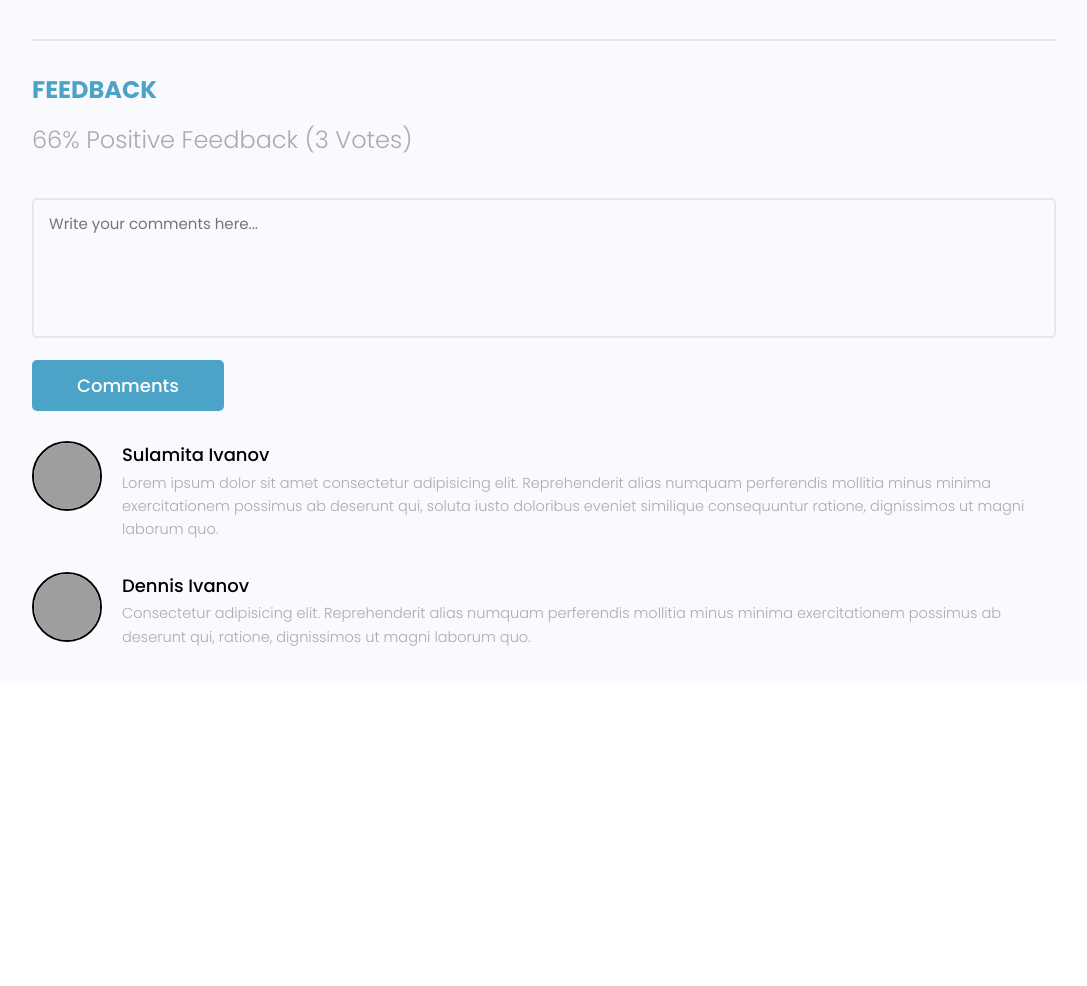
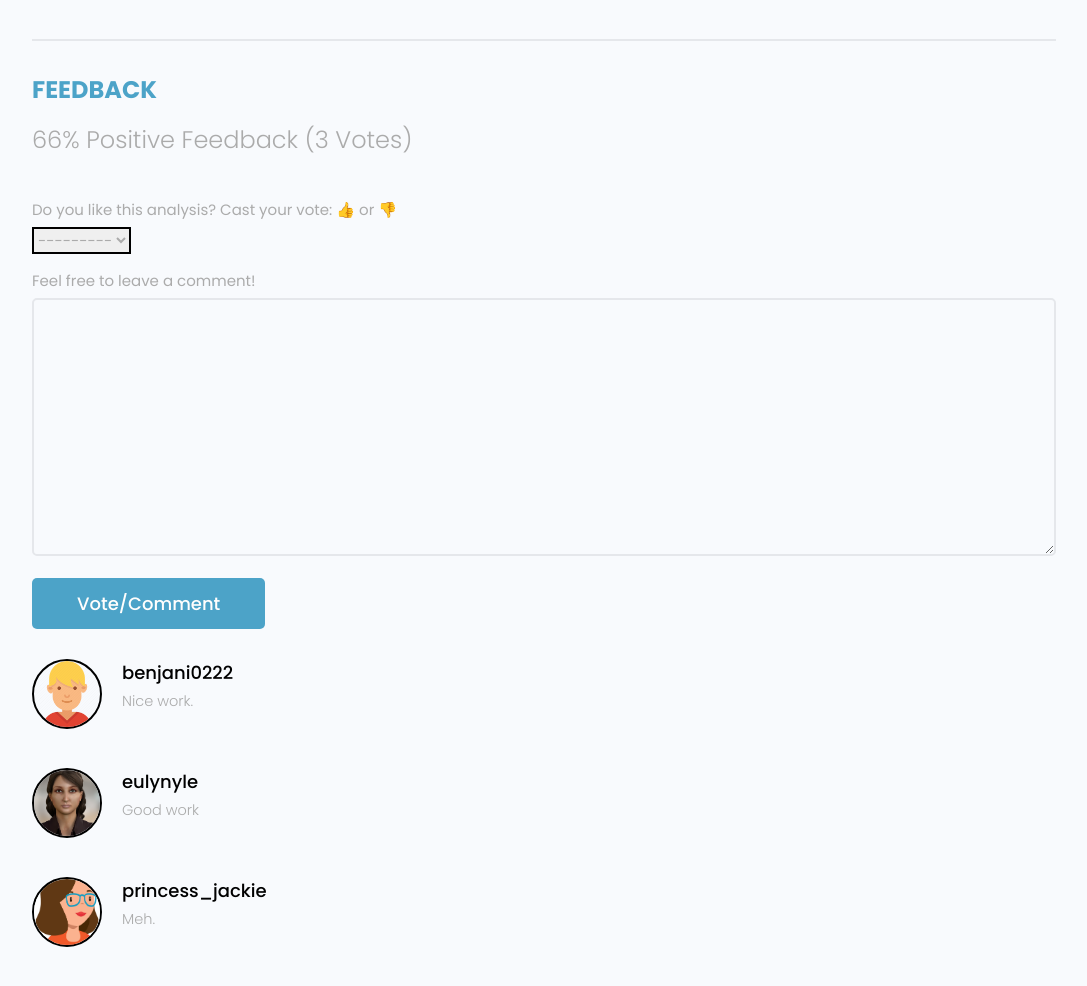
Before and after one commit to benj-codes/Insightsaurus, a Django app: page /dataset/572fe72c-f1ab-497b-9761-61ca14dbac2d/ in a window 1280 px wide. Shown: the part 268-1254 px from the top of the page, without its empty margins (96-1183 px from the left). Before the commit the page ends 914 px from the top, so only its background shows below. Run offline with Django 5.2, Linux system fonts and the light colour scheme; a user stored in the database is signed in; data comes from the database, SQL or seed files in the repository; both versions use the stored data as it was after the commit; some libraries are stand-ins or nearby versions; grey boxes are pictures that could not be loaded.

Commit message:
Comment on Reports

```diff
--- /dev/null
+++ b/datasets/forms.py
@@ -0,0 +1,16 @@
+from django.forms import ModelForm, widgets
+from django import forms
+from .models import Review
+
+class ReviewForm(ModelForm):
+    class Meta:
+        model = Review
+        fields = ['value', 'reviewBody']
+
+        labels = {'value': 'Do you like this analysis? Cast your vote: 👍 or 👎', 'reviewBody': 'Feel free to leave a comment!'}
+
+    def __init__(self, *args, **kwargs):
+        super(ReviewForm, self).__init__(*args, **kwargs)
+
+        for name, field in self.fields.items():
+            field.widget.attrs.update({'class': 'input'})
--- a/datasets/models.py
+++ b/datasets/models.py
@@ -1,5 +1,7 @@
 from django.db import models
 import uuid
+from users.models import Profile
+from django.db.models.deletion import CASCADE
 
 # Create your models here.
 
@@ -17,17 +19,38 @@ class Dataset(models.Model):
     def __str__(self):
         return self.title
 
+    #Create List of id's of users who commented, to prevent multiple comments by same user
+    @property
+    def commenters(self):
+        queryset = self.review_set.all().values_list('owner__id', flat=True)
+        return queryset
+
+
+
+    @property
+    def getVoteCount(self):
+        reviews = self.review_set.all()
+        upVotes = reviews.filter(value='up').count()
+        totalVotes = reviews.count()
+        ratio = (upVotes / totalVotes) * 100
+        self.vote_total = totalVotes
+        self.vote_ratio = ratio
+        self.save()
+
 class Review(models.Model):
     VOTE_TYPE = (
         ('up', 'Upvote'),
         ('down', 'Downvote'),
     )
-    #owner =
+    owner = models.ForeignKey(Profile, on_delete=models.CASCADE, null=True)
     dataset = models.ForeignKey(Dataset, on_delete=models.CASCADE)
     reviewBody = models.TextField(null=True, blank=True)
     value = models.CharField(max_length=200, choices=VOTE_TYPE)
     created = models.DateTimeField(auto_now_add=True)
     id_num = models.UUIDField(default=uuid.uuid4, unique=True, primary_key=True, editable=False)
+
+    class Meta:
+        unique_together = [['owner', 'dataset']]
 
     def __str__(self):
         return self.value
--- a/datasets/templates/datasets/datasets.html
+++ b/datasets/templates/datasets/datasets.html
@@ -37,7 +37,7 @@
                   <h3 class="project__title">{{dataset.title}}</h3>
                   <!-- <p><a class="project__author" href="{% url 'dataset' dataset.id_num %}">By Ben @ Insightsaurus</a></p> -->
                   <p class="project--rating">
-                    <span style="font-weight: bold;">{{dataset.vote_ratio}}</span> Positive
+                    <span style="font-weight: bold;">{{dataset.vote_ratio}}%</span> Positive
                     Feedback ({{dataset.vote_total}} Vote{{dataset.vote_total|pluralize:"s"}})
                   </p>
                   <div class="project__tags">
--- a/datasets/templates/datasets/single-dataset.html
+++ b/datasets/templates/datasets/single-dataset.html
@@ -20,44 +20,49 @@
               {{dataset.vote_ratio}}% Positive Feedback ({{dataset.vote_total}} Vote{{dataset.vote_total|pluralize:"s"}})
             </h5>
 
-            <form class="form" action="#" method="POST">
-              <!-- Textarea -->
+            <!-- Check if user has already left a review -->
+            {% if request.user.profile.id_num in dataset.commenters %}
+            <p>You have already submitted a Vote/Comment!</p>
+
+            <!-- If they haven't left a review allow form submission -->
+            {% elif request.user.is_authenticated %}
+            <form class="form" action="{% url 'dataset' dataset.id_num %}" method="POST">
+              {% csrf_token %}
+              {% for field in form %}
               <div class="form__field">
-                <label for="formInput#textarea">Comments: </label>
-                <textarea class="input input--textarea" name="message" id="formInput#textarea"
-                  placeholder="Write your comments here..."></textarea>
+                <label for="formInput#textarea">{{field.label}}</label>
+                {{field}}
               </div>
-              <input class="btn btn--sub btn--lg" type="submit" value="Comments" />
+              {% endfor %}
+              <input class="btn btn--sub btn--lg" type="submit" value="Vote/Comment" />
             </form>
+            <!-- If they're not logged in take to login page then reroute back to where they were. -->
+            {% else %}
+            <a href="{% url 'login' %}?next={{request.path}}">You must login to Vote/Comment!</a>
+            {% endif %}
+
             <div class="commentList">
+              {% for review in dataset.review_set.all %}
+              {% if review.reviewBody %}
               <div class="comment">
-                <a href="profile.html">
-                  <img class="avatar avatar--md"
-                    src="https://pbs.twimg.com/profile_images/1335382240931368961/b3wSZKj4_400x400.jpg" alt="user" />
-                </a>
-                <div class="comment__details">
-                  <a href="profile.html" class="comment__author">Sulamita Ivanov</a>
-                  <p class="comment__info">
-                    Lorem ipsum dolor sit amet consectetur adipisicing elit. Reprehenderit alias numquam perferendis
-                    mollitia minus minima exercitationem possimus ab deserunt qui, soluta iusto doloribus eveniet
-                    similique consequuntur ratione, dignissimos ut magni laborum quo.
-                  </p>
-                </div>
+                  <a href="{% url 'user-profile' review.owner.id_num  %}">
+                      <img class="avatar avatar--md" src="{{review.owner.profile_image.url}}" alt="user" />
+                  </a>
+
+
+                  <div class="comment__details">
+                      <a href="{% url 'user-profile' review.owner.id_num  %}"
+                          class="comment__author">{{review.owner.username}}</a>
+                      <p class="comment__info">{{review.reviewBody|linebreaksbr}}</p>
+                  </div>
+
               </div>
-              <div class="comment">
-                <a href="profile.html">
-                  <img class="avatar avatar--md" src="https://avatars.githubusercontent.com/u/33843378" alt="user" />
-                </a>
-                <div class="comment__details">
-                  <a href="profile.html" class="comment__author">Dennis Ivanov</a>
-                  <p class="comment__info">
-                    Consectetur adipisicing elit. Reprehenderit alias numquam perferendis mollitia minus minima
-                    exercitationem possimus ab deserunt qui, ratione, dignissimos ut magni laborum quo.
-                  </p>
-                </div>
+              {% endif %}
+              {% endfor %}
+
               </div>
             </div>
           </div>
         </div>
   </main>
-{% endblock content%}
+{% endblock content %}
--- a/datasets/views.py
+++ b/datasets/views.py
@@ -1,7 +1,9 @@
-from django.shortcuts import render
+from django.shortcuts import render, redirect
 from django.http import HttpResponse
 from django.contrib.auth.decorators import login_required
 from .models import Dataset
+from .forms import ReviewForm
+from django.contrib import messages
 
 #@login_required(Login_url="login")
 
@@ -13,4 +15,22 @@ def datasets(request):
 
 def dataset(request, pk):
     datasetObj = Dataset.objects.get(id_num=pk)
-    return render(request, 'datasets/single-dataset.html', {'dataset':datasetObj})
+    form = ReviewForm()
+    # Allow user to comment view
+    if request.method == 'POST':
+        form = ReviewForm(request.POST)
+        review = form.save(commit=False)
+        review.dataset = datasetObj
+        review.owner = request.user.profile
+        review.save()
+
+        #Allow vote cast view
+        datasetObj.getVoteCount
+
+        messages.success(request, 'Feedback successfully added!')
+        return redirect('dataset', pk=datasetObj.id_num)
+
+
+
+
+    return render(request, 'datasets/single-dataset.html', {'dataset':datasetObj, 'form':form})
--- a/static/styles/app.css
+++ b/static/styles/app.css
@@ -564,10 +564,10 @@ img {
   border-top: 2px solid var(--color-light);
 }
 
-.comments .form label {
+/* .comments .form label {
   position: absolute;
   margin: -9999px;
-}
+} */
 
 .commentList {
   margin: 3rem 0;
--- a/users/models.py
+++ b/users/models.py
@@ -1,6 +1,7 @@
 from django.db import models
 from django.contrib.auth.models import User
 import uuid
+from django.db.models.deletion import CASCADE
 
 # Create your models here.
 
```
Also changed, not shown: datasets/migrations/0004_review_owner_alter_review_unique_together.py (added), db.sqlite3, static/images/profiles/jackie.png (added), static/images/profiles/jackie_yR1oQT7.png (added).
